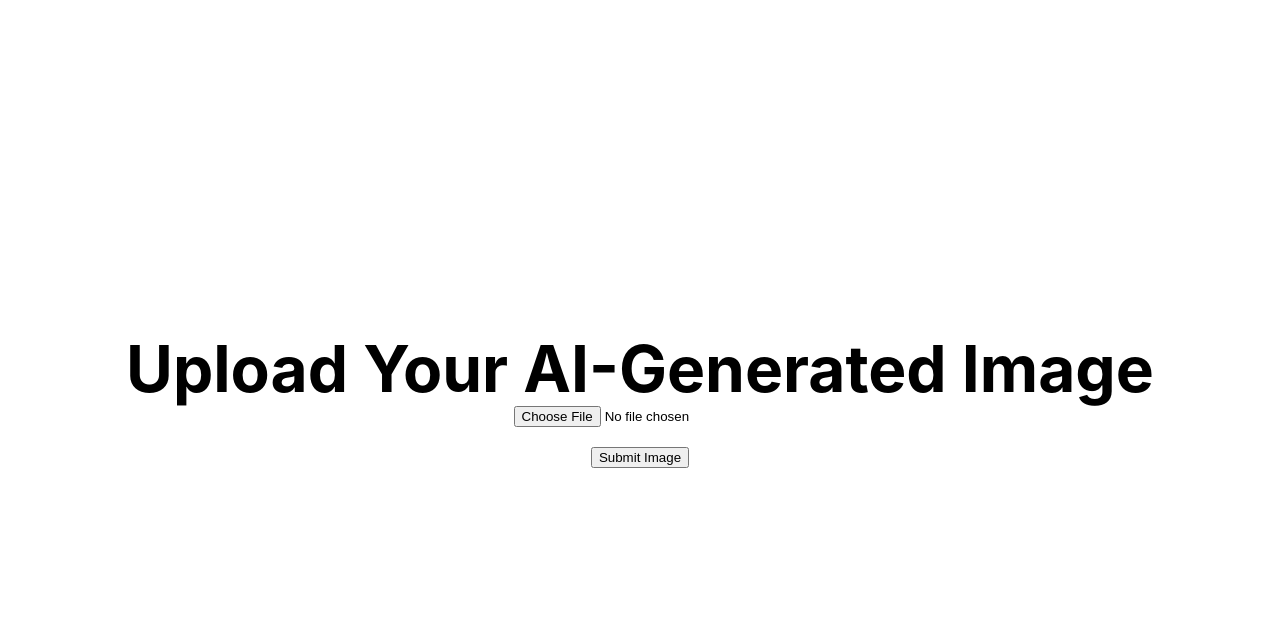
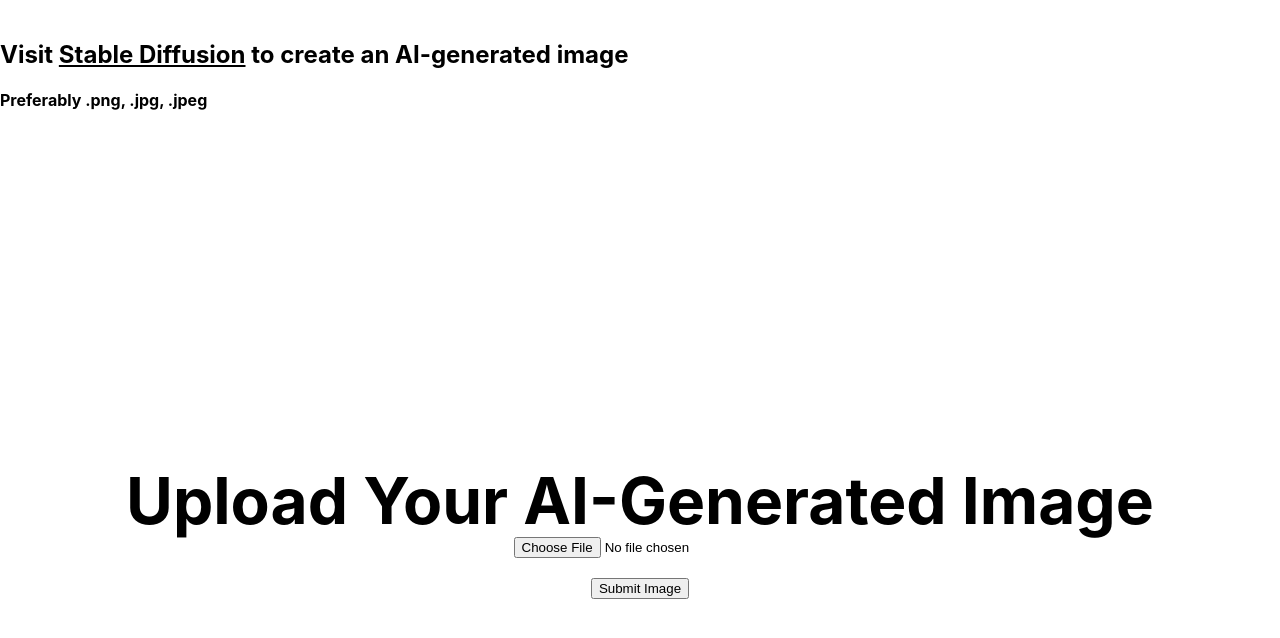
Before and after one commit to raiskazi/ImageToText, a Next.js app in the folder frontend2/: page / in a window 1280 px wide. Shown: the top 638 px of the page. Built offline with nearby package versions, Linux system fonts and the light colour scheme.

Commit message:
Clean frontend and load image from file

```diff
--- a/frontend2/pages/index.js
+++ b/frontend2/pages/index.js
@@ -35,10 +35,22 @@ export default function Home() {
         <link rel="icon" href="/favicon.ico" />
       </Head>
 
+      <br>
+      </br>
+      <h2>
+          Visit <u><a href="https://huggingface.co/spaces/stabilityai/stable-diffusion">Stable Diffusion</a></u> to create an AI-generated image
+      </h2>
+
+      <h4>
+        Preferably .png, .jpg, .jpeg
+      </h4>
+
       <main className={styles.main}>
         <h4 className={styles.title}>
           Upload Your AI-Generated Image
         </h4>
+
+
 
         <input type="file" name="myImage" onChange={uploadToClient} />
         <br>
```
Also changed, not shown: 1 other file (tests, documents, lock files or other folders).
